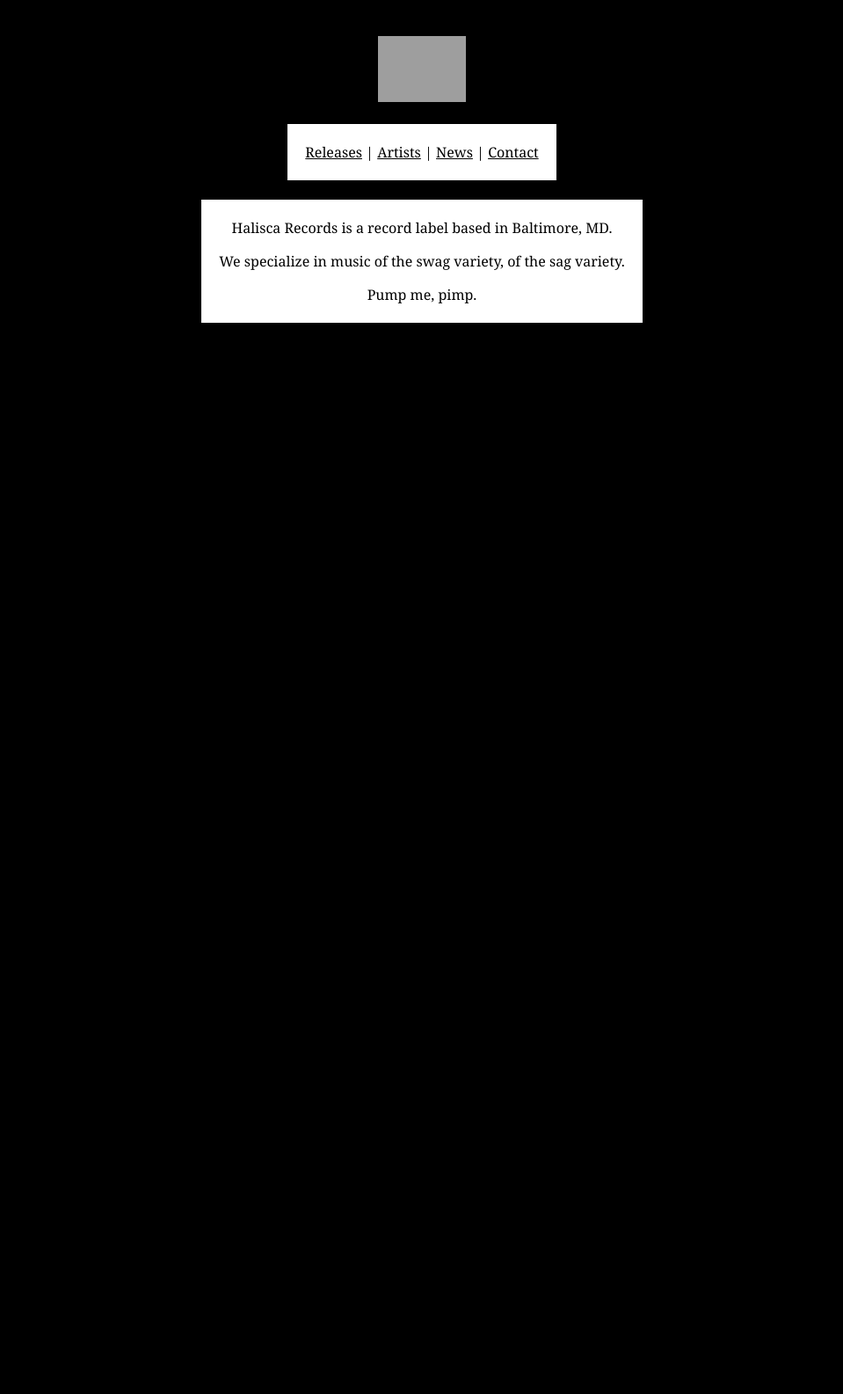
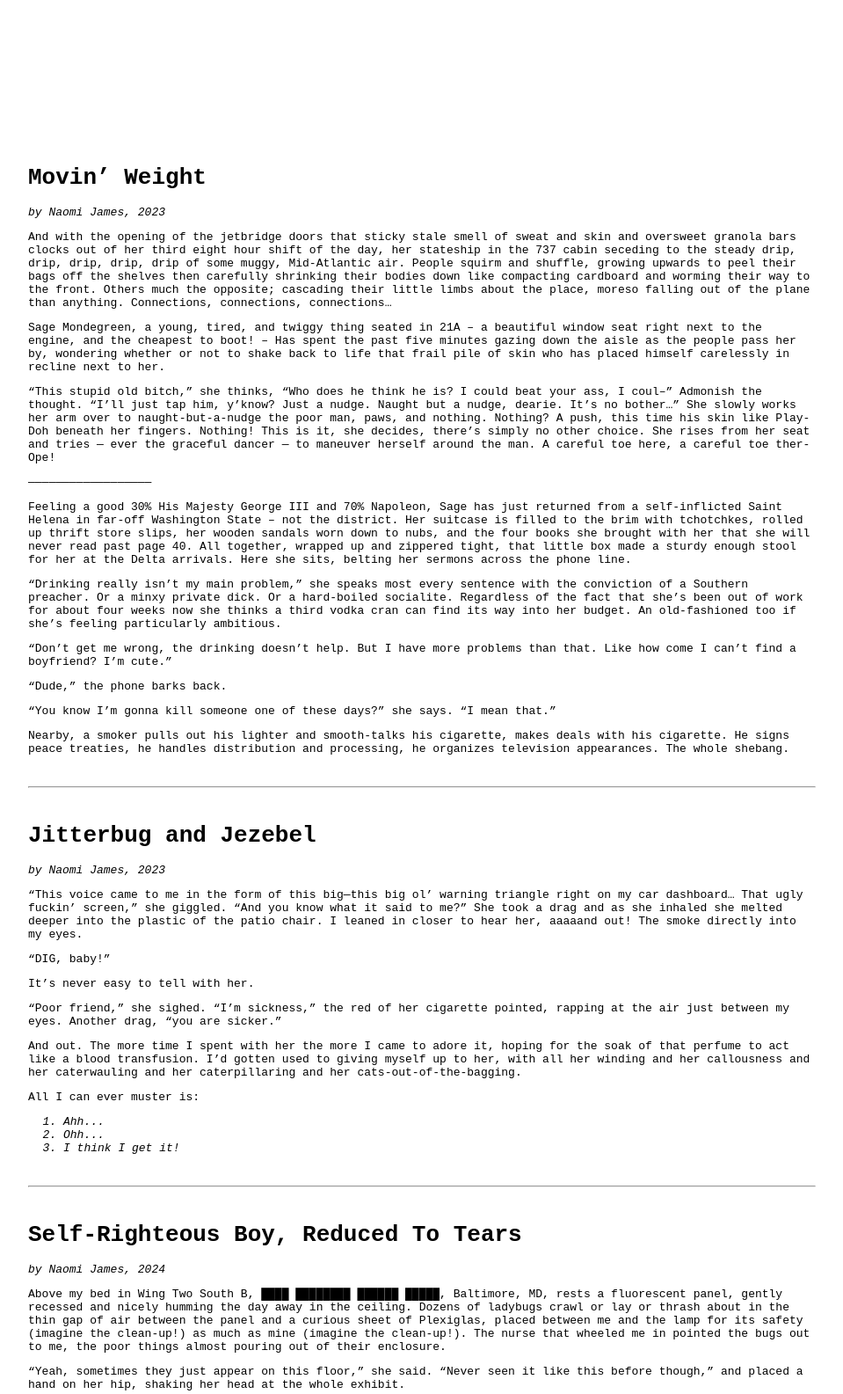
Before and after one commit to halisca/halisca.github.io, a plain HTML site: page index.html in a window 1280 px wide. Shown: the part 5-1590 px from the top of the page at 88% size, without its empty margins (160-1119 px from the left). Before the commit the page ends 800 px from the top, so only its background shows below. Drawn offline with Linux system fonts and the light colour scheme; grey boxes are pictures that could not be loaded.

Commit message:
New Site

```diff
--- a/index.html
+++ b/index.html
@@ -1,55 +1,60 @@
-<!DOCTYPE html>
 <html>
 <head>
-        <meta name = "viewport" content = "width=device-width, initial-scale=1.0">
-        <title>Halisca Records</title>
     <style>
         body {
-                background: black;
-                font-family: georgia;
-                color: white;
-                text-align: center;
-                padding: 3%;
-            }
-            .icon {
-                width: 100px;
-                padding-bottom: 20px;
-            }
-            .main {
-                background: white;
-                padding: 5px;
-                padding-left: 20px;
-                padding-right: 20px;
-                display: inline-block;
-                color: black;
-            }
-            a {
-                color: black;
-                transition: 0.2s;
-            }
-            a:hover {
-                color: white;
-                background: black;
+            font-family: monospace;
+            margin: 15%;
         }
     </style>
 </head>
-    <body>
-        <img class="icon" src="https://static.tumblr.com/sm9l82s/vP6rcrfuv/halisca.png">
+<h1><b>Movin’ Weight</b></h1>
+<p><i>by Naomi James, 2023</i></p>
+
+<p>And with the opening of the jetbridge doors that sticky stale smell of sweat and skin and oversweet granola bars clocks out of her third eight hour shift of the day, her stateship in the 737 cabin seceding to the steady drip, drip, drip, drip, drip of some muggy, Mid-Atlantic air. People squirm and shuffle, growing upwards to peel their bags off the shelves then carefully shrinking their bodies down like compacting cardboard and worming their way to the front. Others much the opposite; cascading their little limbs about the place, moreso falling out of the plane than anything. Connections, connections, connections… </p>
+<p>Sage Mondegreen, a young, tired, and twiggy thing seated in 21A – a beautiful window seat right next to the engine, and the cheapest to boot! – Has spent the past five minutes gazing down the aisle as the people pass her by, wondering whether or not to shake back to life that frail pile of skin who has placed himself carelessly in recline next to her.</p>
+</p>“This stupid old bitch,” she thinks, “Who does he think he is? I could beat your ass, I coul–” Admonish the thought. “I’ll just tap him, y’know? Just a nudge. Naught but a nudge, dearie. It’s no bother…” She slowly works her arm over to naught-but-a-nudge the poor man, paws, and nothing. Nothing? A push, this time his skin like Play-Doh beneath her fingers. Nothing! This is it, she decides, there’s simply no other choice. She rises from her seat and tries — ever the graceful dancer — to maneuver herself around the man. A careful toe here, a careful toe ther- Ope!</p>
+
+<p>——————————————————</p>
+
+<p>Feeling a good 30% His Majesty George III and 70% Napoleon, Sage has just returned from a self-inflicted Saint Helena in far-off Washington State – not the district. Her suitcase is filled to the brim with tchotchkes, rolled up thrift store slips, her wooden sandals worn down to nubs, and the four books she brought with her that she will never read past page 40. All together, wrapped up and zippered tight, that little box made a sturdy enough stool for her at the Delta arrivals. Here she sits, belting her sermons across the phone line.</p>
+<p>“Drinking really isn’t my main problem,” she speaks most every sentence with the conviction of a Southern preacher. Or a minxy private dick. Or a hard-boiled socialite. Regardless of the fact that she’s been out of work for about four weeks now she thinks a third vodka cran can find its way into her budget. An old-fashioned too if she’s feeling particularly ambitious.</p>
+<p>“Don’t get me wrong, the drinking doesn’t help. But I have more problems than that. Like how come I can’t find a boyfriend? I’m cute.”</p>
+<p>“Dude,” the phone barks back.</p>
+<p>“You know I’m gonna kill someone one of these days?” she says. “I mean that.”</p>
+<p>Nearby, a smoker pulls out his lighter and smooth-talks his cigarette, makes deals with his cigarette. He signs peace treaties, he handles distribution and processing, he organizes television appearances. The whole shebang.</p>
 <br>
-        <div class="main">
-            <p>
-               <a href="/releases">Releases</a> |
-               <a href="/artists">Artists</a> |
-               <a href="/news">News</a> |
-               <a href="/Contact">Contact</a>
-            </p>
-        </div>
+<hr>
 <br>
+<h1><b>Jitterbug and Jezebel</b></h1>
+<p><i>by Naomi James, 2023</i></p>
+
+<p>“This voice came to me in the form of this big—this big ol’ warning triangle right on my car dashboard… That ugly fuckin’ screen,” she giggled. “And you know what it said to me?” She took a drag and as she inhaled she melted deeper into the plastic of the patio chair. I leaned in closer to hear her, aaaaand out! The smoke directly into my eyes.</p>
+<p>“DIG, baby!”</p>
+<p>It’s never easy to tell with her.</p>
+<p>“Poor friend,” she sighed. “I’m sickness,” the red of her cigarette pointed, rapping at the air just between my eyes. Another drag, “you are sicker.”</p>
+<p>And out. The more time I spent with her the more I came to adore it, hoping for the soak of that perfume to act like a blood transfusion. I’d gotten used to giving myself up to her, with all her winding and her callousness and her caterwauling and her caterpillaring and her cats-out-of-the-bagging.<p>
+<p>All I can ever muster is:</p>
+<ol><i>
+    <li>Ahh...</li>
+    <li>Ohh...</li>
+    <li>I think I get it!</li>
+    </i>
+</ol>
 <br>
-        <div class="main">
-            <p>Halisca Records is a record label based in Baltimore, MD.</p>
-            <p>We specialize in music of the swag variety, of the sag variety.</p>
-            <p>Pump me, pimp.</p>
-        </div>
-    </body>
+<hr>
+<br>
+<h1><b>Self-Righteous Boy, Reduced To Tears</b></h1>
+<p><i>by Naomi James, 2024</i></p>
+<p>Above my bed in Wing Two South B, ████ ████████ ██████ █████, Baltimore, MD, rests a fluorescent panel, gently recessed and nicely humming the day away in the ceiling. Dozens of ladybugs crawl or lay or thrash about in the thin gap of air between the panel and a curious sheet of Plexiglas, placed between me and the lamp for its safety (imagine the clean-up!) as much as mine (imagine the clean-up!). The nurse that wheeled me in pointed the bugs out to me, the poor things almost pouring out of their enclosure.</p>
+<p>	“Yeah, sometimes they just appear on this floor,” she said. “Never seen it like this before though,” and placed a hand on her hip, shaking her head at the whole exhibit.</p>
+<p>	The other nurse with her, a shorter woman, more comic, with a head of blonde and bouncy coils spoke: “Huh, ladybugs! That was gonna be my next tattoo,” and let out a skittish Ha-Ha.</p>
+<p>	“Look,” the first nurse again, now tapping my shoulder. “You can see – well kinda see their… like…” </p>
+<p>	“Skins?” said Blonde and Bouncy.</p>
+<p>	“Shells?” I suggested.</p>
+<p>	“Bodies?” We agreed. Bodies.</p>
+<p>	“You can see their shells–” oh well “– are getting bleached by the light. They’re almost see-through.” And then off they went to wheel in the next.</p>
+<p>	“You know that was gonna be my next tattoo? A ladybug…”</p>
+
+<p>	The next day, I decided, I was going to leave the lights off for those whose skins or shells or bodies remained vibrant and unsunned. Invariably, the ones who got out would fly off, careen about the room, and, determined by either will of god or the need to prove a kindness wrong, find themselves in the bathroom beating into an identical light until their red and black fell unceremoniously into the toilet. Somewhere, a funeral march played: Whomp-Whomp! When I next saw my therapist I told her all about the little ladybugs and their struggle and how I thought it was all so interesting, poetic, “Like an old Archy and Mehitabel!” She looked at the light, then to me like a bad memory, back to the light. “Ew,” she said, and began filing a sanitation report.</p>
+
 </html>
```
Also changed, not shown: 1 other file. Lines whose indentation alone changed are shown as unchanged.
